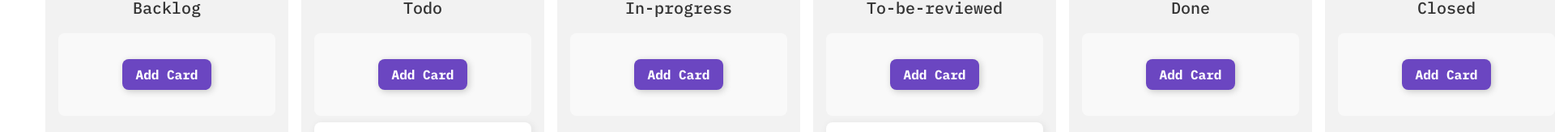
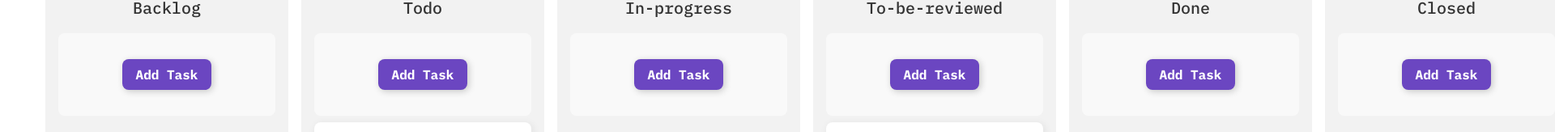
Before and after one commit to tamasstephen/tasks, a React (Vite) app: page /board in a window 1280 px wide. Shown: the part 177-340 px from the top of the page at 81% size, 1920 px wide, since content can reach past the window. Built offline with nearby package versions, Linux system fonts and the light colour scheme.

Commit message:
feat: update layout

```diff
--- a/src/pages/FramerPage/AddCard/AddCard.tsx
+++ b/src/pages/FramerPage/AddCard/AddCard.tsx
@@ -21,7 +21,7 @@ export const AddCard = ({ handleAddCard }: AddCardProps) => {
         whileHover={{ scale: 1.05 }}
         onClick={() => handleAddCard(dummyItem)}
       >
-        Add Card
+        Add Task
       </motion.button>
     </div>
   );
--- a/src/pages/FramerPage/FramerDrag.module.css
+++ b/src/pages/FramerPage/FramerDrag.module.css
@@ -3,19 +3,19 @@
     justify-content: center;
     align-items: center;
     margin-top: 2rem;
-    padding-right: 1rem;
-    overflow-x: visible;
-    width: 100%;
     box-sizing: border-box;
 }
 
 .board-inner {
+    width: 100%;
     display: grid;
-    grid-template-columns: repeat(6, 300px);
+    grid-template-columns: repeat(6, 300px) 20px;
     gap: 1rem;
-    width: 100%;
-    padding-right: 1rem;
-    overflow-x: visible;
     padding-right: 1rem;
     box-sizing: border-box;
 }
+
+.spacer {
+    width: 20px;
+    height: 100%;
+}
--- a/src/pages/FramerPage/FramerDrag.tsx
+++ b/src/pages/FramerPage/FramerDrag.tsx
@@ -23,6 +23,7 @@ export const FramerDrag = () => {
               />
             ))}
           </LayoutGroup>
+          <div className={styles.spacer}> </div>
         </div>
       </div>
     </Wrapper>
```
Also changed, not shown: public/image.png (added).
